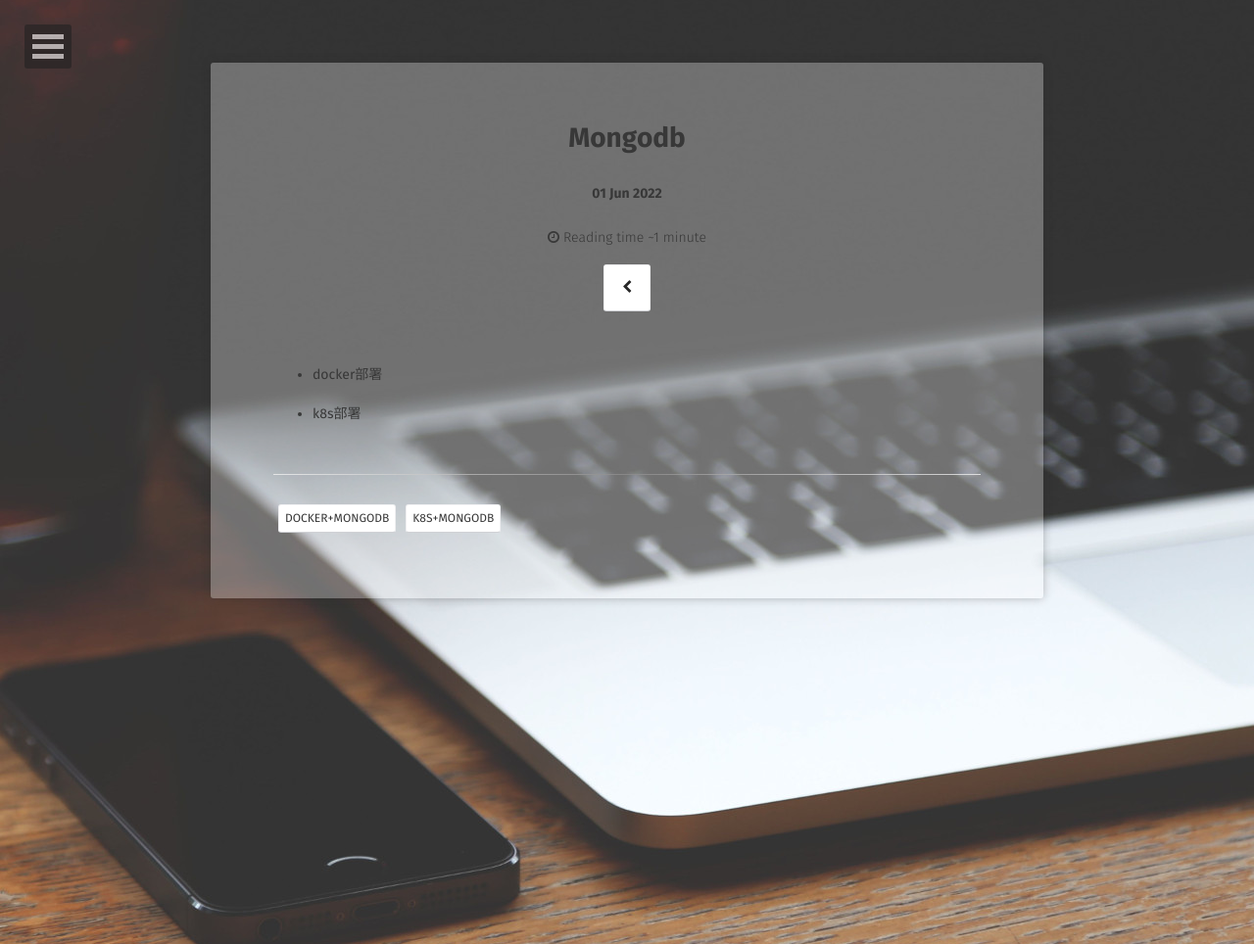
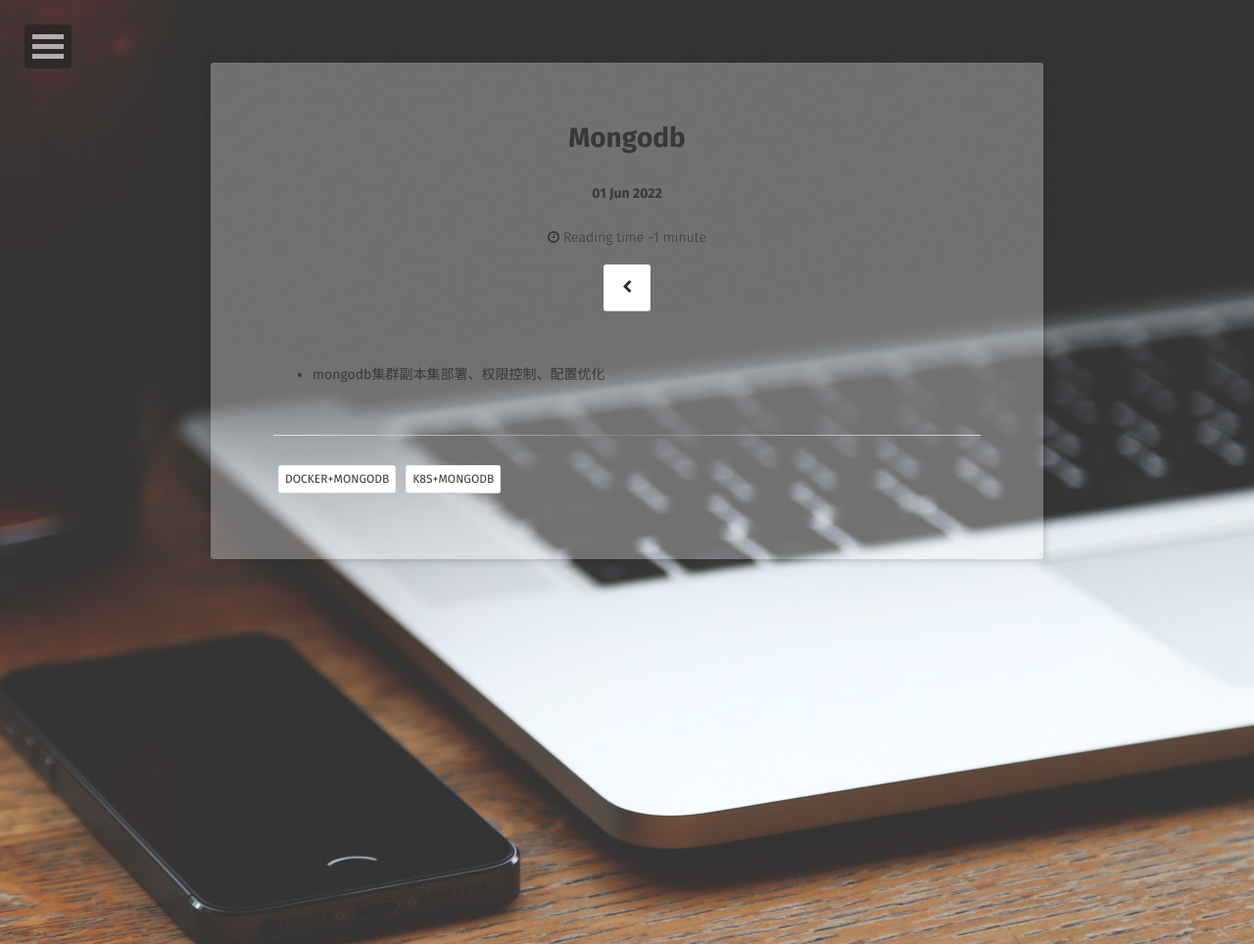
Before and after one commit to A17513081909/csz.github.io, a Jekyll site: the page built from _posts/2021-01-01-mongodb.md, in a window 1280 px wide. Shown: the whole page at 98% size. Built offline with Jekyll 4.4.1, drawn with Linux system fonts in a browser that asks for light colours; some web fonts are replaced.

Commit message:
Update 2021-01-01-mongodb.md

```diff
--- a/_posts/2021-01-01-mongodb.md
+++ b/_posts/2021-01-01-mongodb.md
@@ -7,6 +7,16 @@ tags: ['docker+mongodb','k8s+mongodb']
 comments: false
 <!-- project: true -->
 ---
-* docker部署
+* mongodb集群副本集部署、权限控制、配置优化
+{% highlight html %}
 
-* k8s部署
+
+
+
+
+
+
+
+
+
+{% endhighlight %}
```
